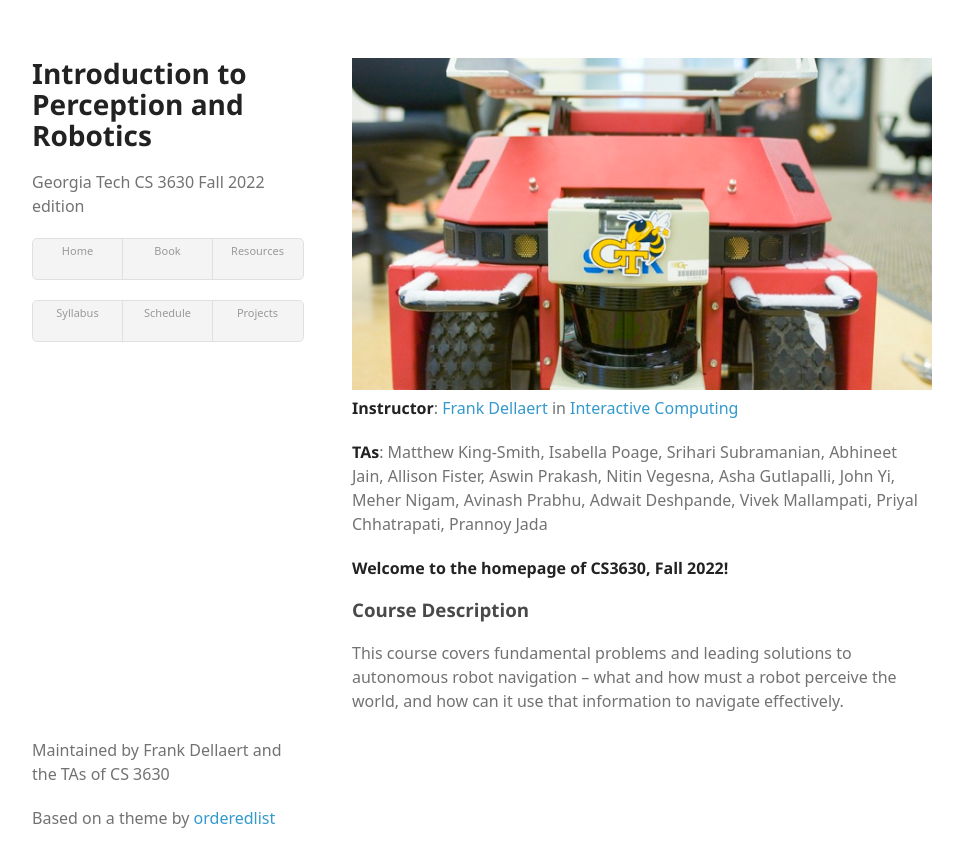
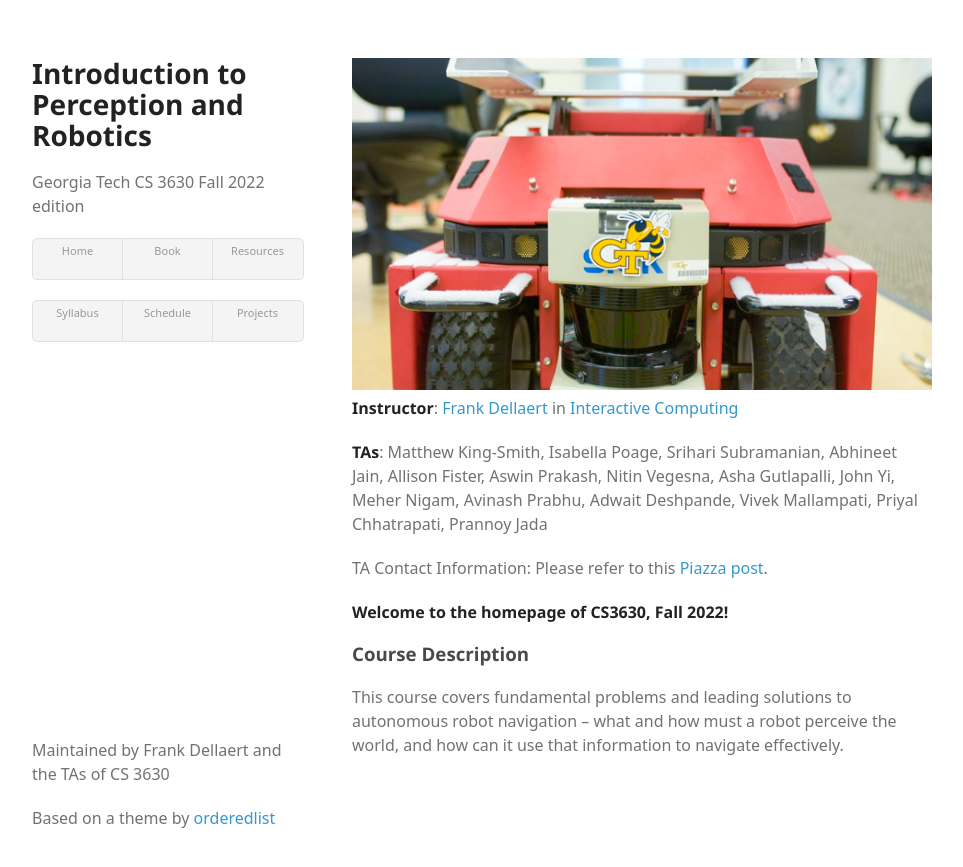
Before and after one commit to dellaert/22F-3630, a Jekyll site: the page built from index.html, in a window 1280 px wide. Shown: the top 867 px of the page, without its empty margins (158-1121 px from the left). Built offline with Jekyll 4.4.1, drawn with Linux system fonts in a browser that asks for light colours; some web fonts are replaced.

Commit message:
Hyperlinked Piazza contact information post.

```diff
--- a/index.html
+++ b/index.html
@@ -8,6 +8,7 @@ title: Introduction to Perception and Robotics
 <p><strong>TAs</strong>: Matthew King-Smith, Isabella Poage, Srihari Subramanian, Abhineet Jain, Allison Fister, Aswin Prakash,
     Nitin Vegesna, Asha Gutlapalli, John Yi, Meher Nigam, Avinash Prabhu, Adwait Deshpande, Vivek Mallampati, Priyal Chhatrapati, Prannoy Jada
 </p>
+<p>TA Contact Information: Please refer to this <a href="https://piazza.com/class/l6i6ciy0xhlov/post/7">Piazza post</a>.</p>
 <p><strong>Welcome to the homepage of CS3630, Fall 2022!</strong></p>
 <h3>
     <a id="course-description" class="anchor" href="#course-description" aria-hidden="true"><span aria-hidden="true"
```
